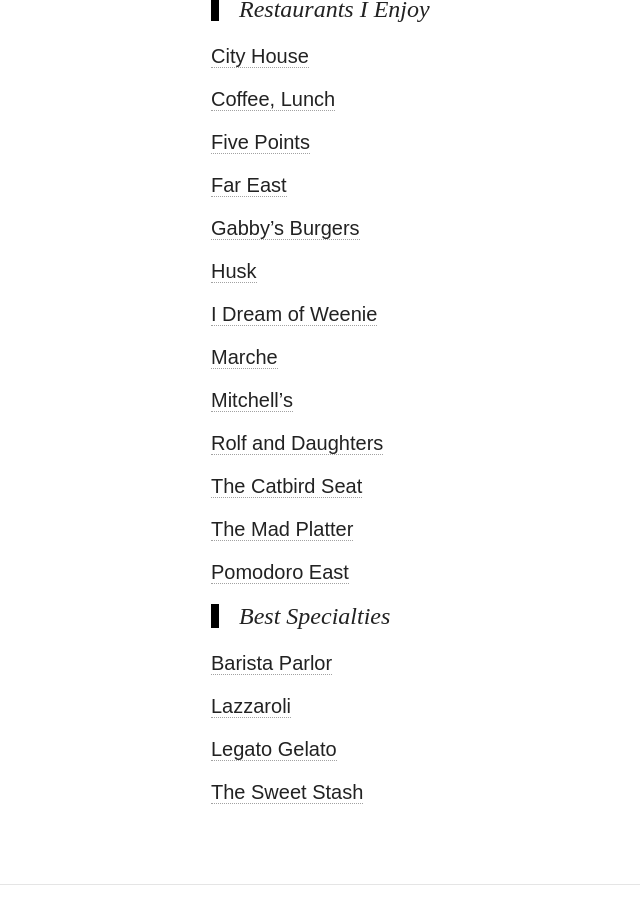
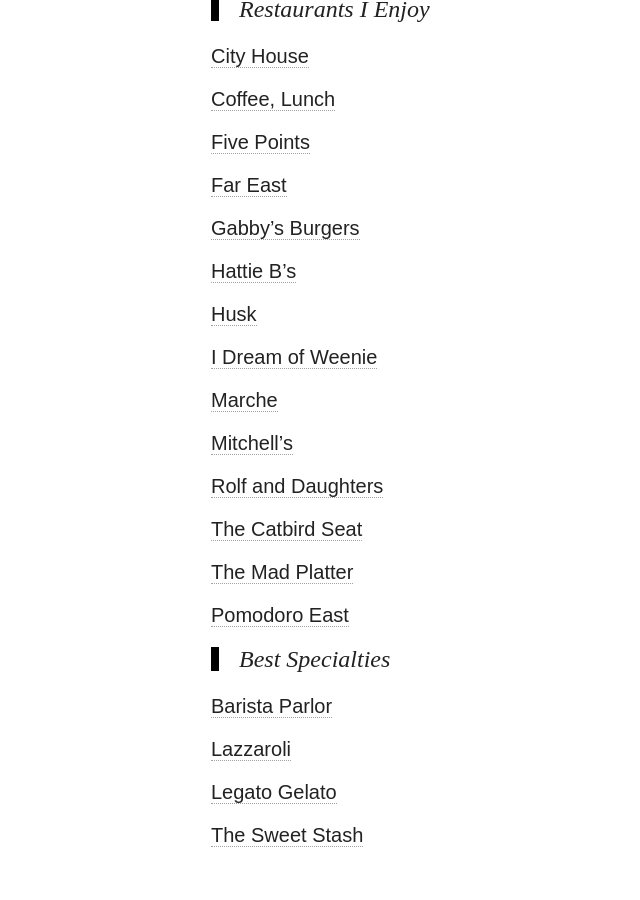
Before and after one commit to ahungryhipster/ahungryhipster.github.io, a Jekyll site: the page built from places.md, in a window 1280 px wide and 900 px high, scrolled down 637 px. Shown: the whole window, without its empty margins (109-749 px from the left). Built offline with Jekyll 4.4.1, drawn with Linux system fonts in a browser that asks for light colours; nearby versions of some CDN libraries.

Commit message:
added restaurants

```diff
--- a/places.md
+++ b/places.md
@@ -18,6 +18,8 @@
 <a href="http://www.fareastnashville.com">Far East</a>
 
 <a href="http://gabbysburgersandfries.com">Gabby's Burgers</a>
+
+<a href="http://www.hattieb.com">Hattie B's</a>
 
 <a href="http://www.husknashville.com">Husk</a>
 
```
